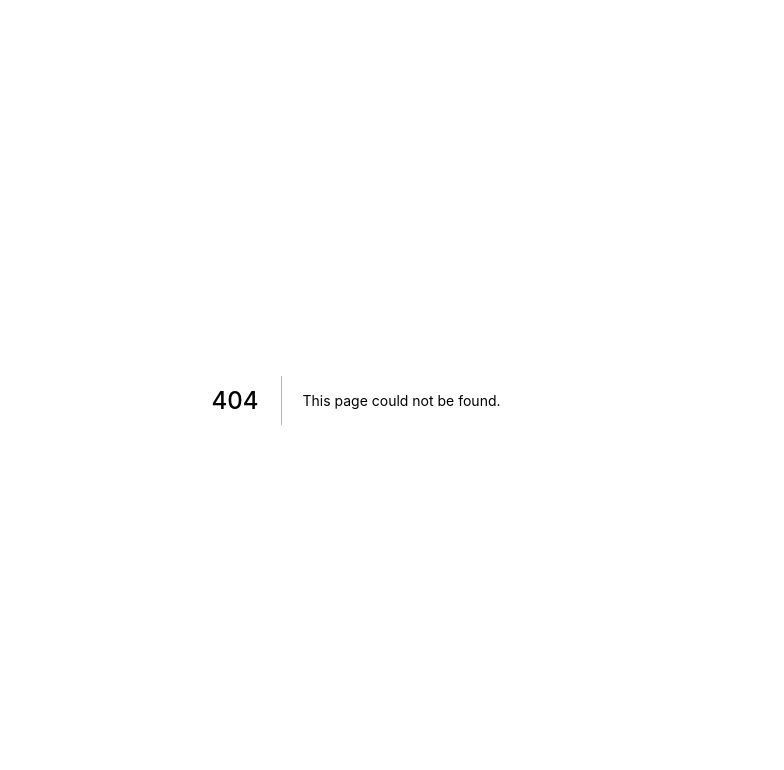
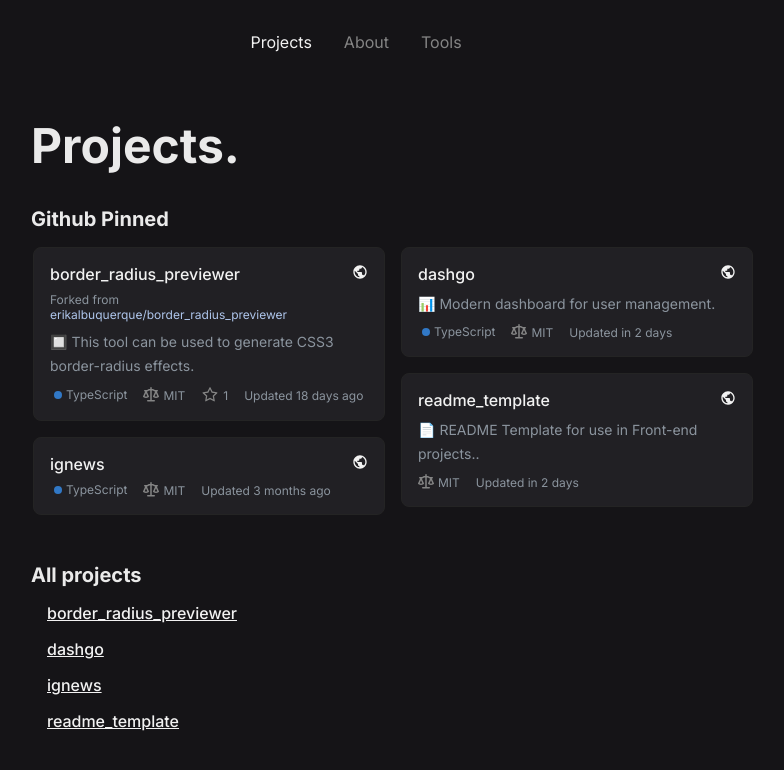
Before and after one commit to erik-albuquerque/portfolio, a Next.js app: page /projects in a window 1280 px wide. Before the commit this address had no page. Shown: the top 770 px of the page, without its empty margins (284-1068 px from the left). Built offline with nearby package versions, Linux system fonts and the light colour scheme.

Commit message:
feat: add Projects page

```diff
--- a/src/components/Article/styles.ts
+++ b/src/components/Article/styles.ts
@@ -3,6 +3,9 @@ import { styled } from '../../../stitches.config'
 const Container = styled('article', {})
 
 const Content = styled('div', {
+  display: 'flex',
+  flexDirection: 'column',
+  gap: '$3',
   ml: '$3',
 })
 
--- /dev/null
+++ b/src/pages/projects.tsx
@@ -0,0 +1,120 @@
+import { Article, Header, Masonry, Repo, Title } from '@components'
+import { NextPage } from 'next'
+import Head from 'next/head'
+import { Container, Content, Link, Wrapper } from '../styles/projects'
+
+const Projects: NextPage = () => {
+  const repos = [
+    {
+      id: 'dsad',
+      name: 'border_radius_previewer',
+      description:
+        '🔲 This tool can be used to generate CSS3 border-radius effects.',
+      url: 'https://github.com/erik-albuquerque/border_radius_previewer',
+      isForked: true,
+      forkCount: 0,
+      stargazerCount: 1,
+      updatedAt: '2022-08-04T16:45:54Z',
+      licenseInfo: {
+        name: 'MIT License',
+      },
+      parent: {
+        nameWithOwner: 'erikalbuquerque/border_radius_previewer',
+        url: 'https://github.com/erikalbuquerque/border_radius_previewer',
+      },
+      languages: [
+        {
+          id: '#typeScript',
+          name: 'TypeScript',
+          color: '#3178c6',
+        },
+      ],
+    },
+    {
+      id: 'w2222',
+      name: 'dashgo',
+      description: '📊 Modern dashboard for user management.',
+      url: 'https://github.com/erik-albuquerque/dashgo',
+      isForked: false,
+      forkCount: 0,
+      stargazerCount: 0,
+      updatedAt: 'Wed Aug 24 2022 14:00:58 GMT-0300',
+      licenseInfo: {
+        name: 'MIT License',
+      },
+      languages: [
+        {
+          id: '#typeScript',
+          name: 'TypeScript',
+          color: '#3178c6',
+        },
+      ],
+    },
+    {
+      id: 'aweq',
+      name: 'ignews',
+      url: 'https://github.com/erik-albuquerque/ignews',
+      isForked: false,
+      forkCount: 0,
+      stargazerCount: 0,
+      updatedAt: 'Wed May 24 2022 01:42:58 GMT-0300',
+      licenseInfo: {
+        name: 'MIT License',
+      },
+      languages: [
+        {
+          id: '#typeScript',
+          name: 'TypeScript',
+          color: '#3178c6',
+        },
+      ],
+    },
+    {
+      id: 'dsa23123d',
+      name: 'readme_template',
+      description: '📄 README Template for use in Front-end projects..',
+      url: 'https://github.com/erik-albuquerque/readme_template',
+      isForked: false,
+      forkCount: 0,
+      stargazerCount: 0,
+      updatedAt: 'Wed Aug 24 2022 15:21:58 GMT-0300',
+      licenseInfo: {
+        name: 'MIT License',
+      },
+    },
+  ]
+
+  return (
+    <Container>
+      <Head>
+        <title>Projects | Érik Albuquerque</title>
+      </Head>
+
+      <Header />
+
+      <Content>
+        <Wrapper>
+          <Title>Projects.</Title>
+
+          <Article title="Github Pinned">
+            <Masonry>
+              {repos.length > 0 &&
+                repos.map((repo) => <Repo key={repo.id} data={repo} />)}
+            </Masonry>
+          </Article>
+
+          <Article title="All projects">
+            {repos.length > 0 &&
+              repos.map((repo) => (
+                <Link key={repo.id} href={repo.url} target="_blank">
+                  {repo.name}
+                </Link>
+              ))}
+          </Article>
+        </Wrapper>
+      </Content>
+    </Container>
+  )
+}
+
+export default Projects
--- /dev/null
+++ b/src/styles/projects.ts
@@ -0,0 +1,31 @@
+import { styled } from '../../stitches.config'
+
+const Container = styled('div', {
+  maxW: '650px',
+  mx: 'auto',
+})
+
+const Content = styled('main', {
+  display: 'flex',
+  mt: '$5',
+})
+
+const Wrapper = styled('div', {
+  display: 'flex',
+  flexDirection: 'column',
+  justifyContent: 'center',
+  gap: '$4',
+})
+
+const Link = styled('a', {
+  color: '$white',
+  fontSize: '$3',
+  fontWeight: '$medium',
+  textDecoration: 'underline',
+  transition: 'color 0.2s',
+  '&:hover': {
+    color: '$gray400',
+  },
+})
+
+export { Container, Content, Wrapper, Link }
--- a/tsconfig.json
+++ b/tsconfig.json
@@ -18,8 +18,9 @@
       "@components/*": ["src/components/*"],
       "@components": ["src/components"],
       "@types/*": ["src/types/*"],
-      "@types": ["src/types"]
-      //   "@utils/*": ["utils/*"],
+      "@types": ["src/types"],
+      "@utils/*": ["src/utils/*"],
+      "@utils": ["src/utils"]
       //   "@lib/*": ["lib/*"],
       //   "@services/*": ["services/*"]
     },
```
